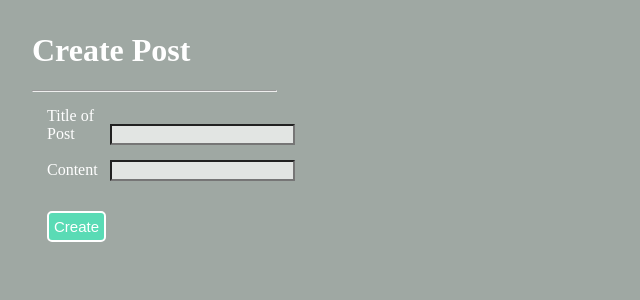
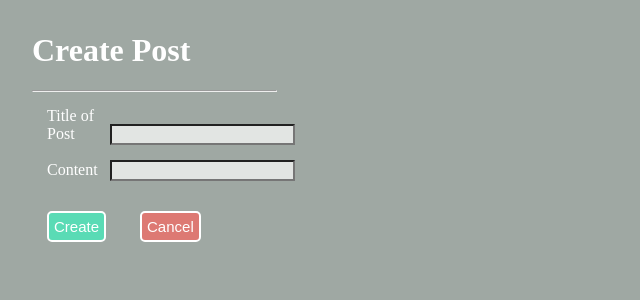
Before and after one commit to giuliana5/flask-blogly, a Flask app: page /users/1/posts/new in a window 1280 px wide. Shown: the top 300 px of the page, without its empty margins (0-640 px from the left). Run offline with Flask 3, Linux system fonts and the light colour scheme; tables that the repository leaves empty hold one stand-in row (values such as "Sample post").

Commit message:
Changed Cancel button to redirect to user details.

```diff
--- a/templates/new-post.html
+++ b/templates/new-post.html
@@ -15,6 +15,7 @@
         <input type="text" id="content" name="content"/>
     </div>
     <button>Create</button>
+    <button formaction="/users/{{user.id}}" formmethod="GET" class="cancel">Cancel</button>
 </form>
 
 {% endblock %}
```
